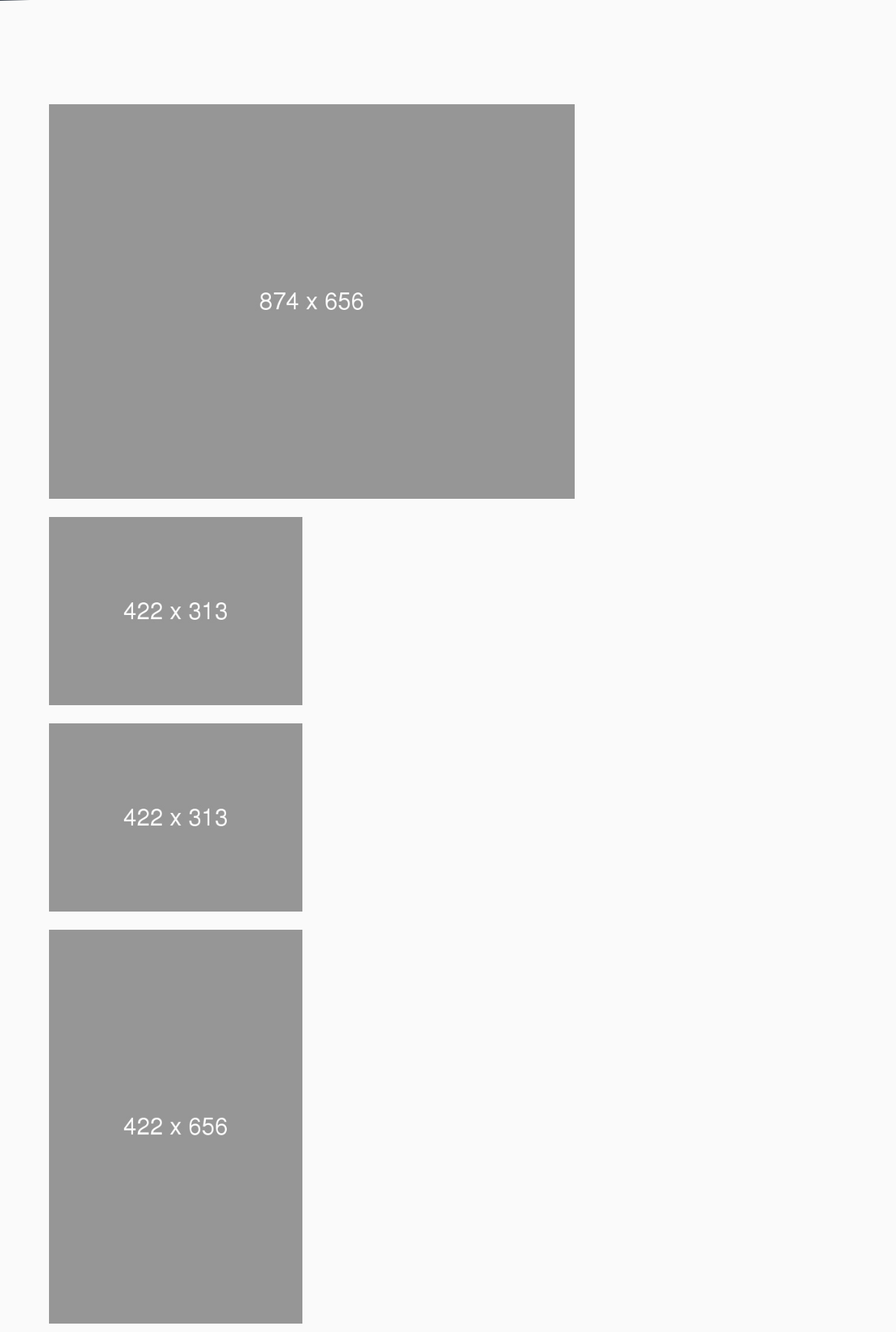
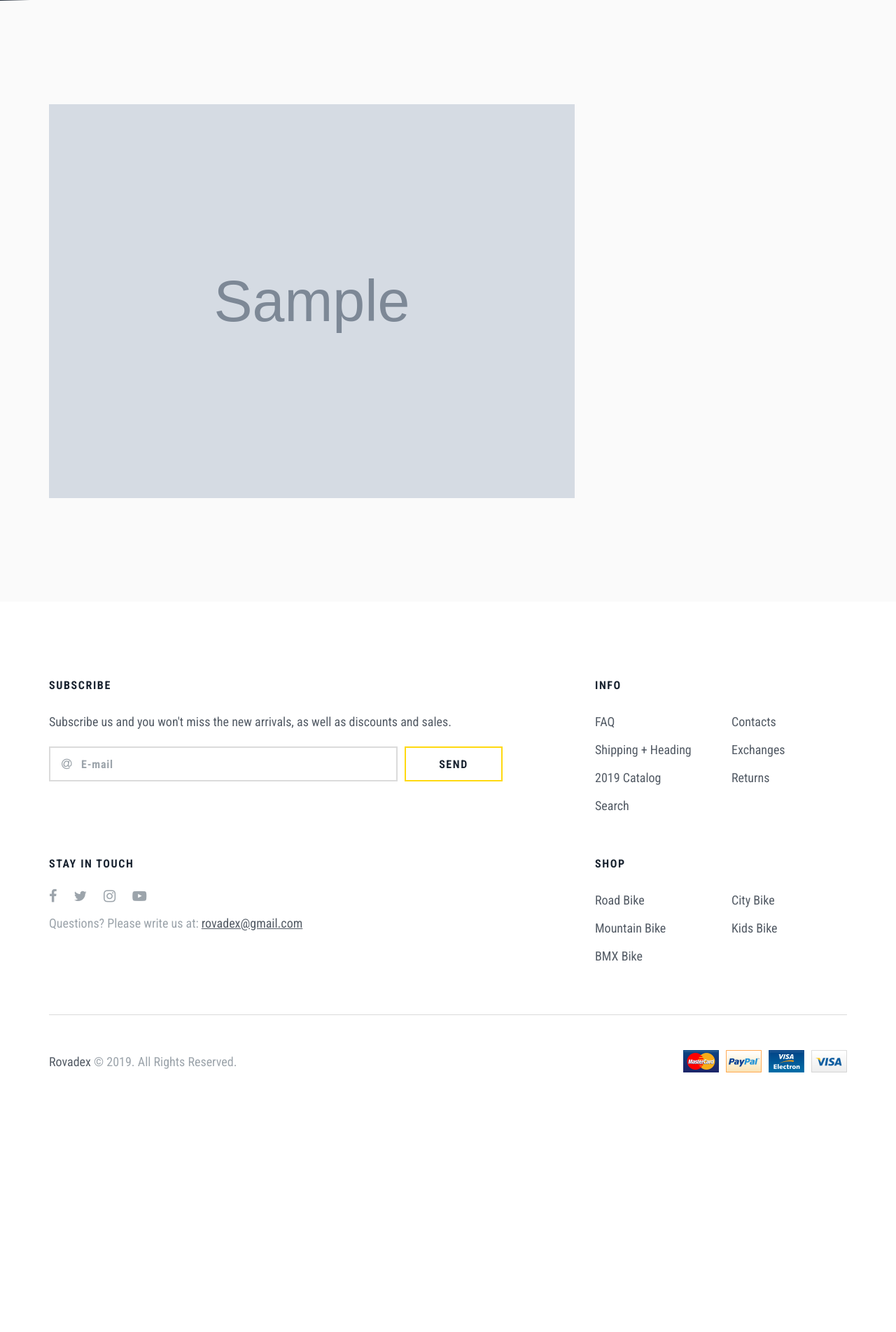
Before and after one commit to Chacoul-Diass/Lastest_Project, a Django app: page /gallery in a window 1280 px wide. Shown: the part 320-2224 px from the top of the page at 70% size. After the commit the page ends 1853 px from the top, so only its background shows below. Run offline with Django 3.2, Linux system fonts and the light colour scheme; tables that the repository leaves empty hold one stand-in row (values such as "Sample post"); grey boxes marked "Sample" are stand-in pictures; some libraries are stand-ins or nearby versions.

Commit message:
Contact et gallery --> ok

```diff
--- a/creto/views.py
+++ b/creto/views.py
@@ -12,7 +12,11 @@ def index(request):
 
 
 def gallery(request):
-    return render(request, 'pages/gallery.html')
+    data = {
+        'gallery': models.PhotoGallery.objects.filter(status=True),
+    }
+    return render(request, 'pages/gallery.html', data)
+
 
 #
 # def contacts(request):
@@ -21,12 +25,11 @@ def gallery(request):
 
 def contacts(request: HttpRequest) -> HttpResponse:
     if request.method == 'POST':
-
-        nom = request.POST.get('name')
+        nom = request.POST.get('nom')
         phone = request.POST.get('phone')
         email = request.POST.get('email')
-        message = request.POST.get('comments')
-
+        message = request.POST.get('message')
+        print(nom, phone, email, message)
         c = models.Contact(
             nom=nom,
             phone=phone,
@@ -35,10 +38,11 @@ def contacts(request: HttpRequest) -> HttpResponse:
 
         )
         c.save()
-        return redirect('creto:index')
+        return redirect('contacts')
     else:
+        el = models.Creto.objects.first()
         data = {
-            'contacts': models.Contact.objects.filter(status=True),
+            'info': el,
+        }
 
-        }
-        return render(request, 'pages/contacts.html')
+    return render(request, 'pages/contacts.html', data)
--- a/templates/pages/gallery.html
+++ b/templates/pages/gallery.html
@@ -19,87 +19,42 @@
 			<div class="row-gallery">
 				<div class="grid-gallery">
 					<div class="grid-sizer"></div>
-					<div class="gallery-item gallery-item-big">
-						<a href="{% static 'assets/img/gal-1.jpg' %}" data-fancybox="gallery1">
-							<img src="{% static 'assets/img/gal-1.jpg' %}" alt="img">
+                {% if gallery|length > 0 %}
+                    {% for obj in gallery %}
+                        {% if forloop.first %}
+                            <div class="gallery-item gallery-item-big">
+						<a href=" " data-fancybox="gallery1">
+							<img src="{% if obj.photo %}
+						    {{ obj.photo.url }}
+						    {% else %}
+						    {% static 'assets/img/gal-1.jpg' %}
+						{% endif %}" alt="img">
 							<div class="gal-item">
-								<h3 class="title">photo #1</h3>
+								<h3 class="title">{{ obj.titre }}</h3>
 								<p>Satisfied Customers</p>
 							</div>
 						</a>
 					</div>
-					<div class="gallery-item">
-						<a href="{% static 'assets/img/gal-2.jpg' %}" data-fancybox="gallery1">
-							<img src="{% static 'assets/img/gal-2.jpg' %}" alt="img">
+                            {% else %}
+                            <div class="gallery-item">
+						<a href=" " data-fancybox="gallery1">
+							<img src="{% if obj.photo %}
+						    {{ obj.photo.url }}
+						    {% else %}
+						    {% static 'assets/img/gal-1.jpg' %}
+						{% endif %}" alt="img">
 							<div class="gal-item">
-								<h3 class="title">photo #2</h3>
+								<h3 class="title">{{ obj.titre }}</h3>
 								<p>Satisfied Customers</p>
 							</div>
 						</a>
 					</div>
-					<div class="gallery-item">
-						<a href="{% static 'assets/img/gal-3.jpg' %}" data-fancybox="gallery1">
-							<img src="{% static 'assets/img/gal-3.jpg' %}" alt="img">
-							<div class="gal-item">
-								<h3 class="title">photo #3</h3>
-								<p>Satisfied Customers</p>
-							</div>
-						</a>
-					</div>
-					<div class="gallery-item">
-						<a href="{% static 'assets/img/gal-4.jpg' %}" data-fancybox="gallery1">
-							<img src="{% static 'assets/img/gal-4.jpg' %}" alt="img">
-							<div class="gal-item">
-								<h3 class="title">photo #4</h3>
-								<p>Satisfied Customers</p>
-							</div>
-						</a>
-					</div>
-					<div class="gallery-item gallery-item-big">
-						<a href="{% static 'assets/img/gal-5.jpg' %}" data-fancybox="gallery1">
-							<img src="{% static 'assets/img/gal-5.jpg' %}" alt="img">
-							<div class="gal-item">
-								<h3 class="title">photo #5</h3>
-								<p>Satisfied Customers</p>
-							</div>
-						</a>
-					</div>
-					<div class="gallery-item gallery-item-big">
-						<a href="{% static 'assets/img/gal-6.jpg' %}" data-fancybox="gallery1">
-							<img src="{% static 'assets/img/gal-6.jpg' %}" alt="img">
-							<div class="gal-item">
-								<h3 class="title">photo #6</h3>
-								<p>Satisfied Customers</p>
-							</div>
-						</a>
-					</div>
-					<div class="gallery-item">
-						<a href="{% static 'assets/img/gal-7.jpg' %}" data-fancybox="gallery1">
-							<img src="{% static 'assets/img/gal-7.jpg' %}" alt="img">
-							<div class="gal-item">
-								<h3 class="title">photo #7</h3>
-								<p>Satisfied Customers</p>
-							</div>
-						</a>
-					</div>
-					<div class="gallery-item">
-						<a href="{% static 'assets/img/gal-8.jpg' %}" data-fancybox="gallery1">
-							<img src="{% static 'assets/img/gal-8.jpg' %}" alt="img">
-							<div class="gal-item">
-								<h3 class="title">photo #8</h3>
-								<p>Satisfied Customers</p>
-							</div>
-						</a>
-					</div>
-					<div class="gallery-item">
-						<a href="{% static 'assets/img/gal-9.jpg' %}" data-fancybox="gallery1">
-							<img src="{% static 'assets/img/gal-9.jpg' %}" alt="img">
-							<div class="gal-item">
-								<h3 class="title">photo #9</h3>
-								<p>Satisfied Customers</p>
-							</div>
-						</a>
-					</div>
+                        {% endif %}
+
+                    {% endfor %}
+                    {% else %}
+                    <h3>Pas de contenu à afficher</h3>
+                {% endif %}
 				</div>
 			</div>
 		</div>
```
Also changed, not shown: creto/admin.py (+23 -0 lines), templates/pages/contacts.html (+16 -13 lines), media_cdn/gallery/150-1508592_one-piece-zoro-transparent-background-zoro-one-piece.png (added), media_cdn/gallery/anime-one-piece-sanji-one-piece-wallpaper-preview.jpg (added).
